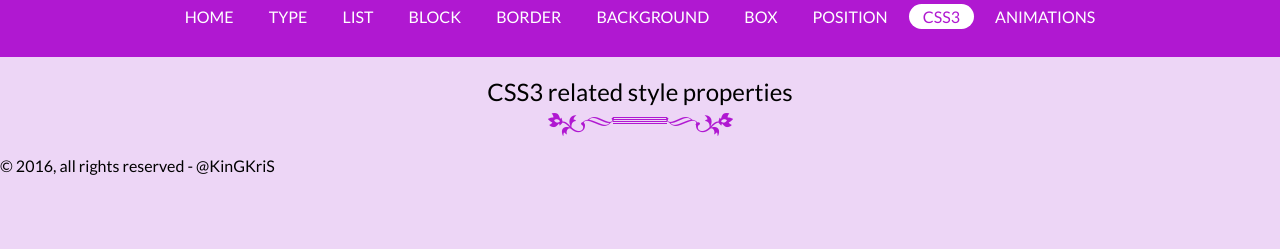
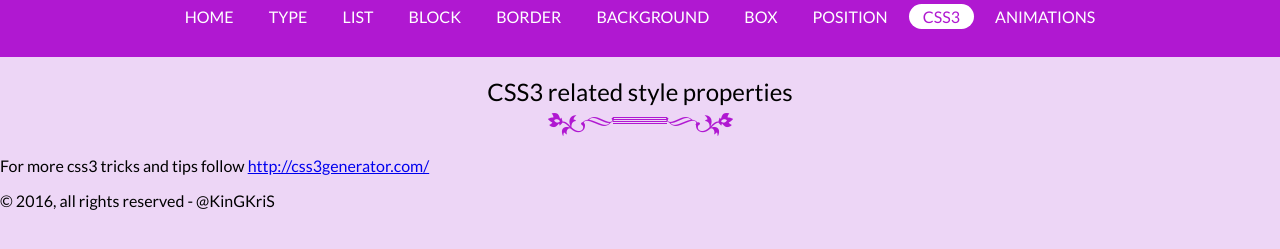
Before and after one commit to kingkris/b11, a plain HTML site: page css-n-me/08-css3.html in a window 1280 px wide. Shown: the part 117-366 px from the top of the page. Drawn offline with Linux system fonts and the light colour scheme.

Commit message:
pushing the changes on css3 file

```diff
--- a/css-n-me/08-css3.html
+++ b/css-n-me/08-css3.html
@@ -29,7 +29,7 @@
   <h1 class="page-heading">CSS3 related style properties</h1>
 </section><!-- /.banner -->
 <section class="content">
-
+  <p>For more css3 tricks and tips follow <a href="http://css3generator.com/">http://css3generator.com/</a></p>
 </section><!-- /.content -->
 <footer class="site-footer">
   <p>&copy; 2016, all rights reserved - @KinGKriS</p>
```
